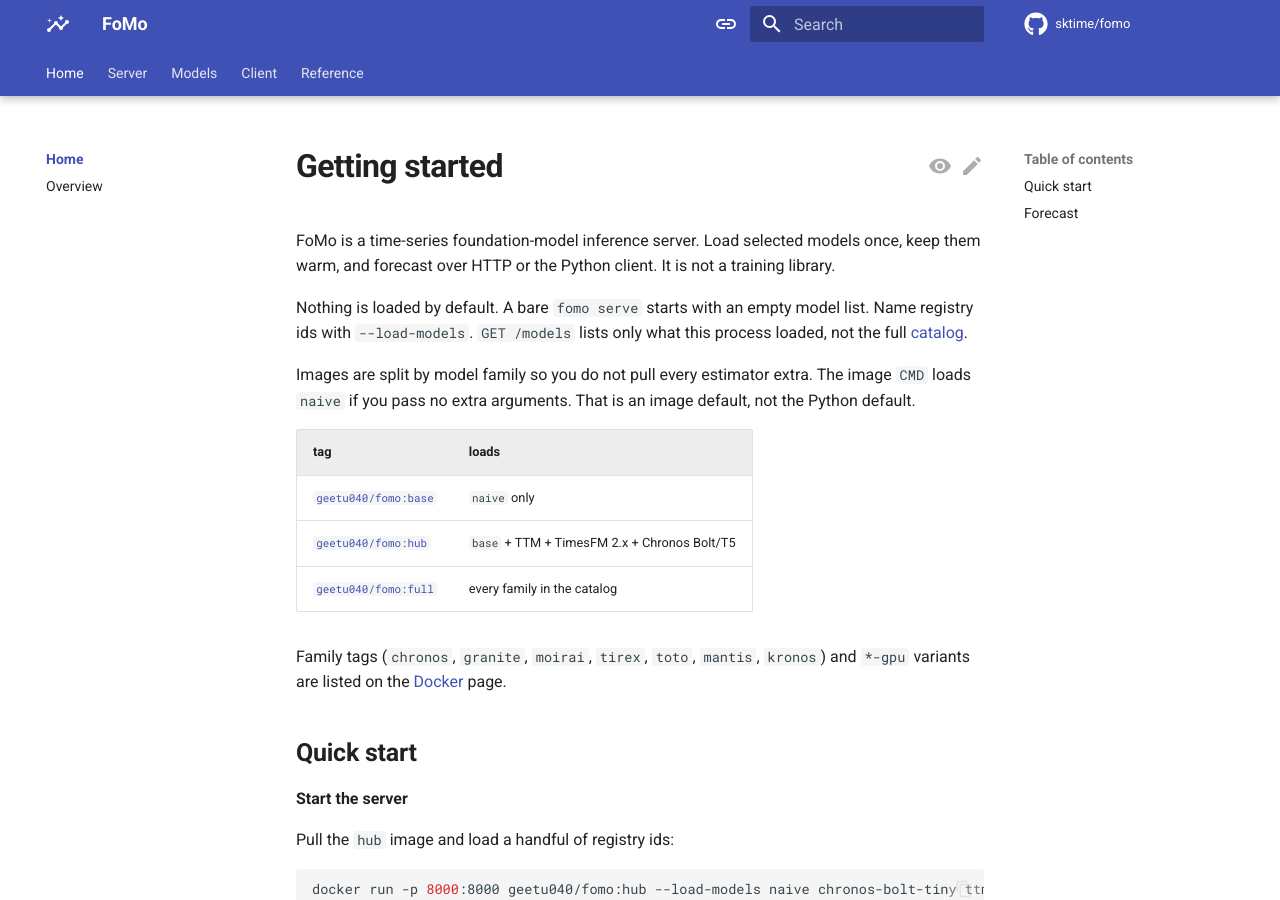
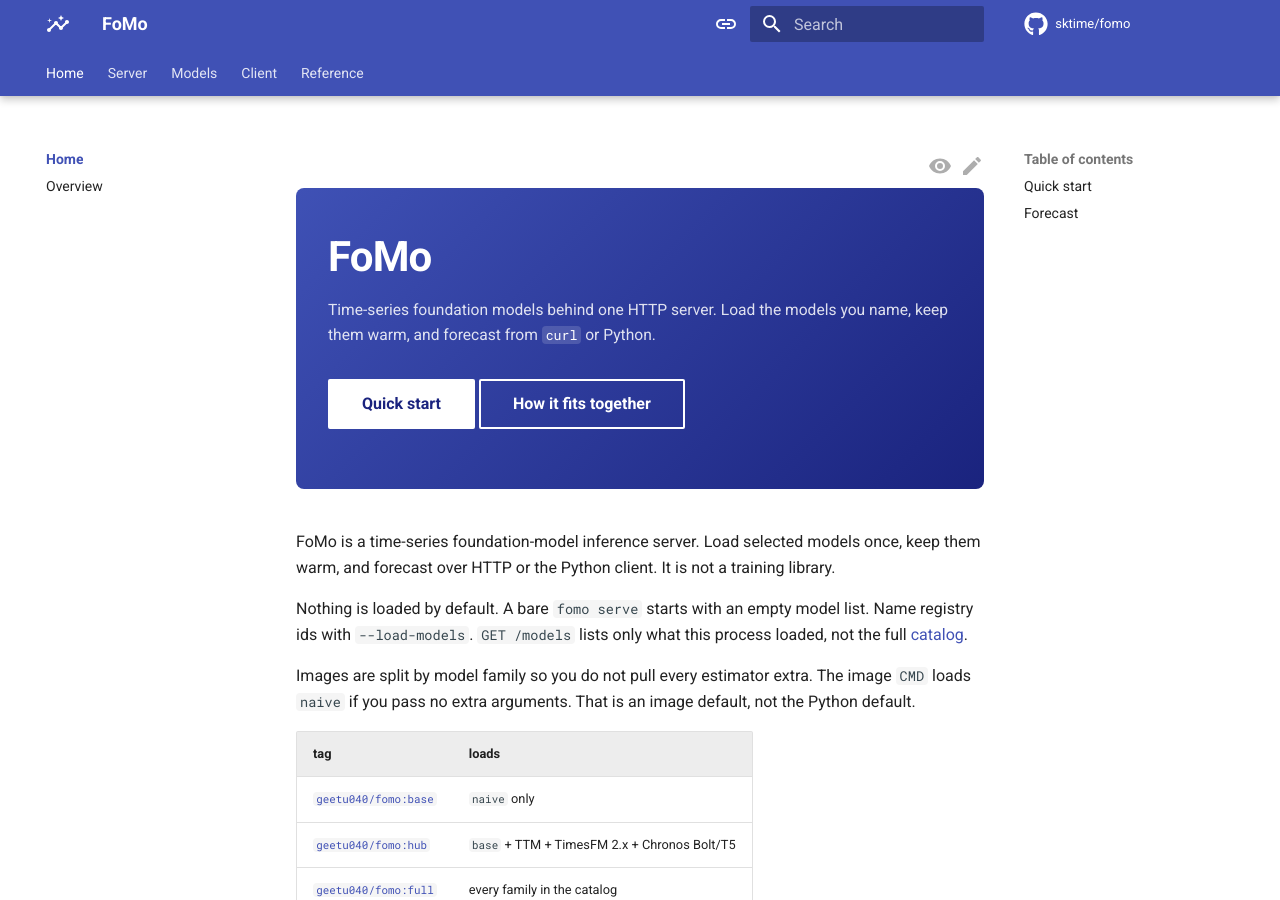
Before and after one commit to sktime/tserve, an MkDocs documentation site: the page built from docs/index.md, in a window 1280 px wide and 900 px high. Built offline with MkDocs 1.6.1 and Material for MkDocs 9.7.7, drawn with Linux system fonts in a browser that asks for light colours; comment, search, counter and statistics services are not loaded.

Commit message:
add header on top

```diff
--- a/docs/index.md
+++ b/docs/index.md
@@ -1,4 +1,15 @@
-# Getting started
+<div class="fomo-hero" markdown>
+
+# FoMo
+
+Time-series foundation models behind one HTTP server. Load the models you name,
+keep them warm, and forecast from `curl` or Python.
+{ .fomo-hero__tagline }
+
+[Quick start](#quick-start){ .md-button .md-button--primary }
+[How it fits together](overview.md){ .md-button }
+
+</div>
 
 FoMo is a time-series foundation-model inference server. Load selected models once, keep them warm, and forecast over HTTP or the Python client. It is not a training library.
 
```
